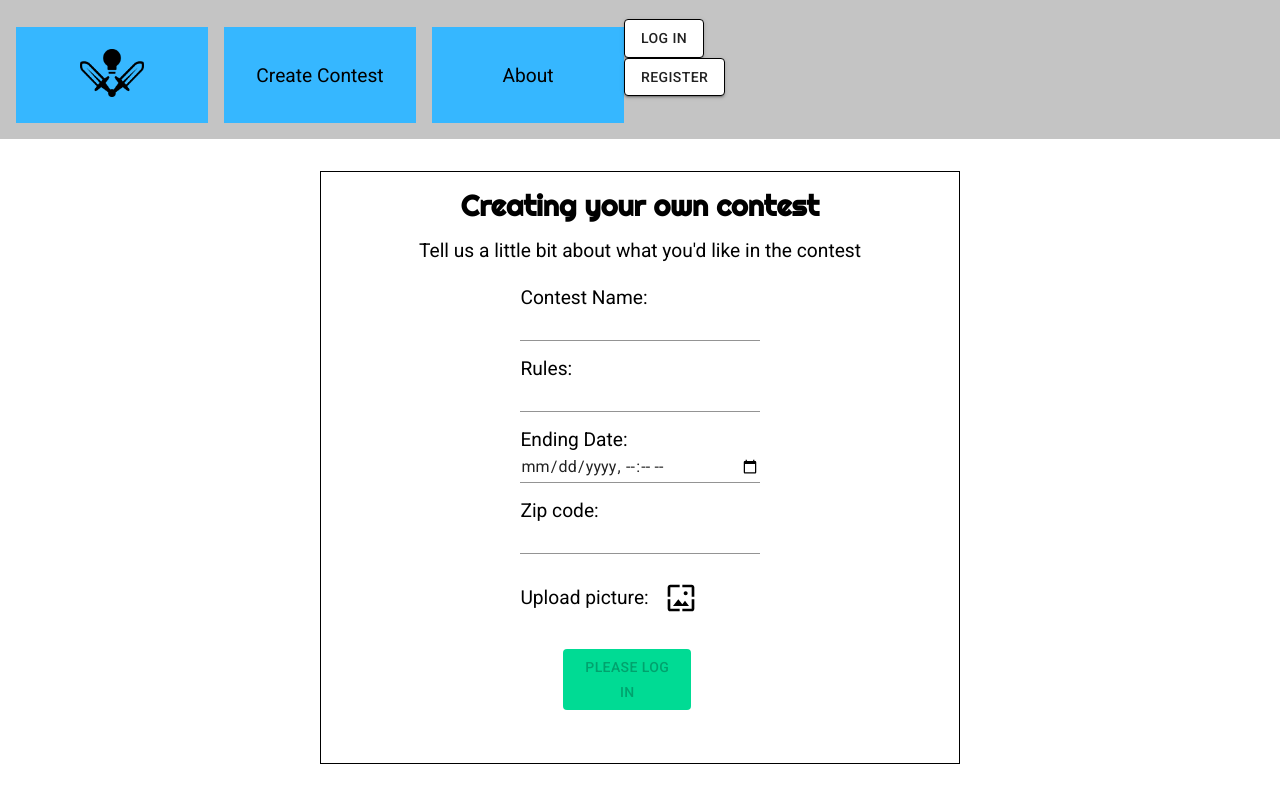
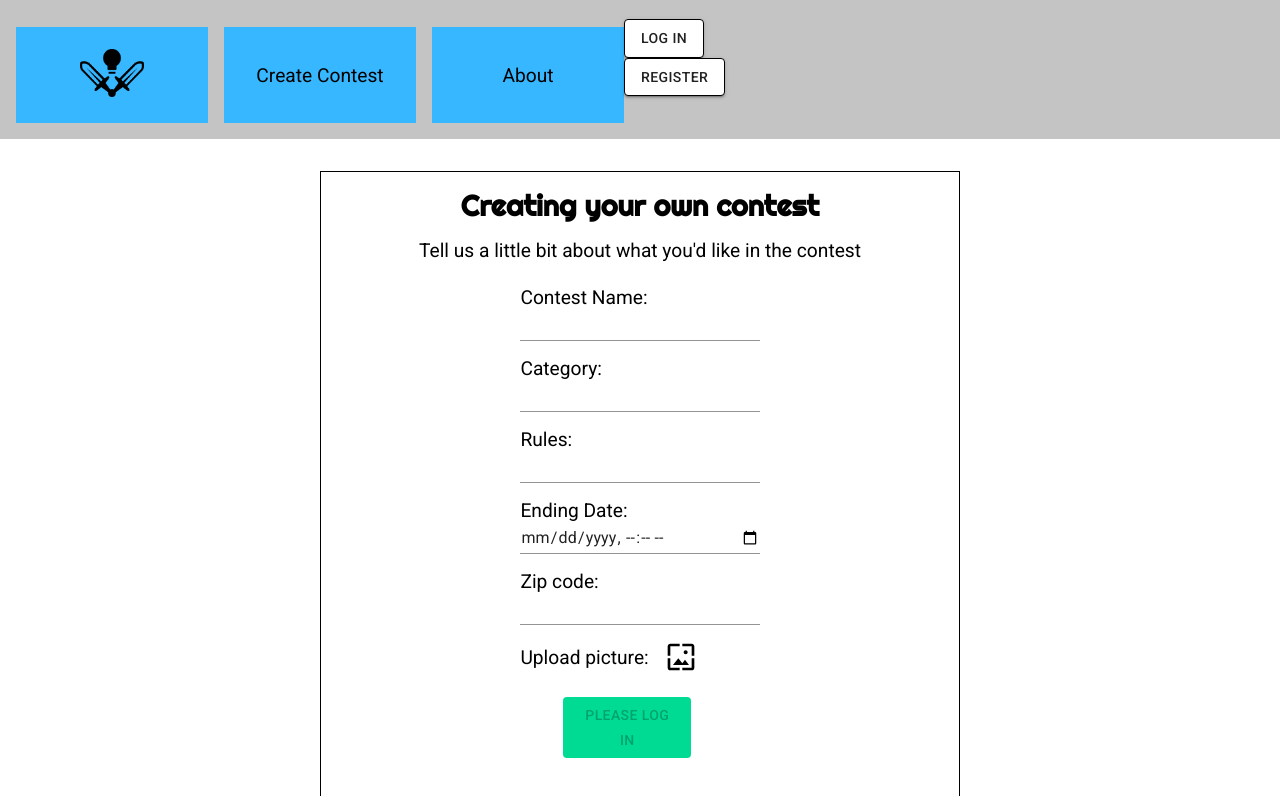
Before and after one commit to GA-hackathon/friendly-competition, a React (Create React App) app in the folder client/: page /create-contest in a window 1280 px wide. Shown: the top 796 px of the page. Built offline with nearby package versions, Linux system fonts and the light colour scheme.

Commit message:
update contest create

```diff
--- a/client/src/screens/ContestScreens/ContestCreate/ContestCreate.jsx
+++ b/client/src/screens/ContestScreens/ContestCreate/ContestCreate.jsx
@@ -11,17 +11,16 @@ import { Redirect } from "react-router-dom";
 import { useStateValue } from "../../../providers/CurrentUserProvider";
 
 function ContestCreate() {
-
-  const [isCreated, setCreated] = useState(false);
   const [formData, setFormData] = useState({
     name: "",
     rules: "",
+    category: "",
     ending_time: "",
     picture: "",
   });
-  const { name, rules, ending_time, picture } = formData
+  const [isCreated, setCreated] = useState(false);
+  const { name, category, rules, ending_time, picture } = formData
   const [{ currentUser }] = useStateValue()
-
   const onImageSelected = (e) => {
     const img = e.target.files[0];
     const fileReader = new FileReader();
@@ -66,9 +65,11 @@ function ContestCreate() {
   }
 
   const handleSubmit = async (e) => {
+
     e.preventDefault();
     const created = await postContest(formData);
     setCreated({ created });
+
   };
 
   return (
@@ -81,12 +82,17 @@ function ContestCreate() {
           <label>
             Contest Name:
             <Input required
-              fullWidth={true} onChange={handleChange} type="text" name="name" />
+              fullWidth={true} value={name} onChange={handleChange} type="text" name="name" />
+          </label>
+          <label>
+            Category:
+            <Input required
+              fullWidth={true} value={category} onChange={handleChange} type="text" name="category" />
           </label>
           <label>
             Rules:
             <Input required
-              fullWidth={true} onChange={handleChange} type="text" name="rules" />
+              fullWidth={true} value={rules} onChange={handleChange} type="text" name="rules" />
           </label>
 
           <label>
@@ -100,7 +106,7 @@ function ContestCreate() {
           </label>
           <label>
             Zip code:
-            <Input fullWidth={true} type="text" name="zip_code" />
+            <Input required fullWidth={true} type="text" name="zip_code" />
           </label>
           <label className="image-container">
             Upload picture:
@@ -125,13 +131,12 @@ function ContestCreate() {
             )}
 
           </label>
-          <Button disabled={!currentUser} variant="contained" style={{ background: '#00DB94' }} className="form-btn" type="submit">
+          <Button disabled={!currentUser || !picture} variant="contained" style={{ background: '#00DB94' }} className="form-btn" type="submit">
             {currentUser ? <> Get Started </> : <>Please Log In</>}
           </Button>
           <input
             type="file"
             id="image-upload"
-            required
             style={{ visibility: "hidden" }}
             onChange={onImageSelected}
           />
```
